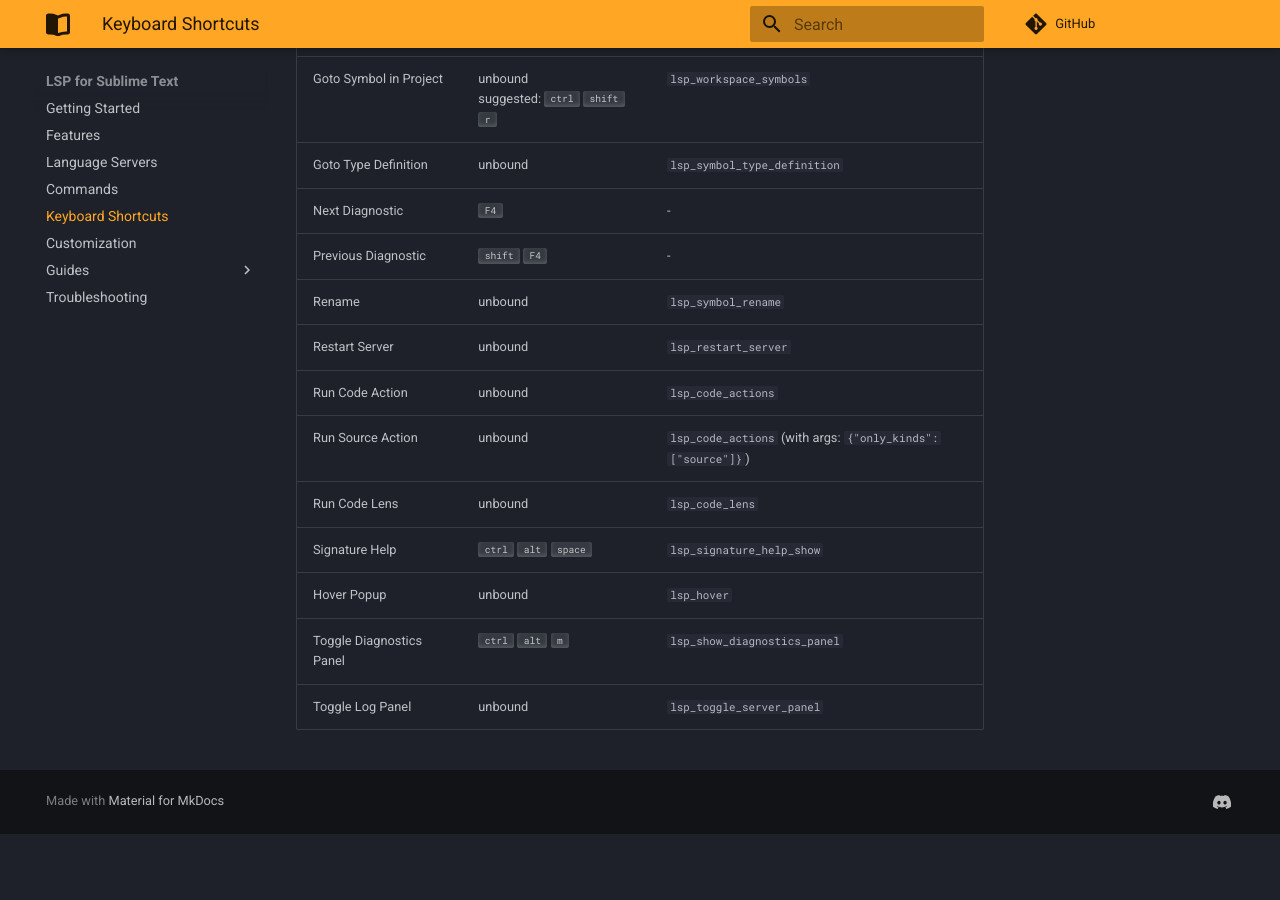
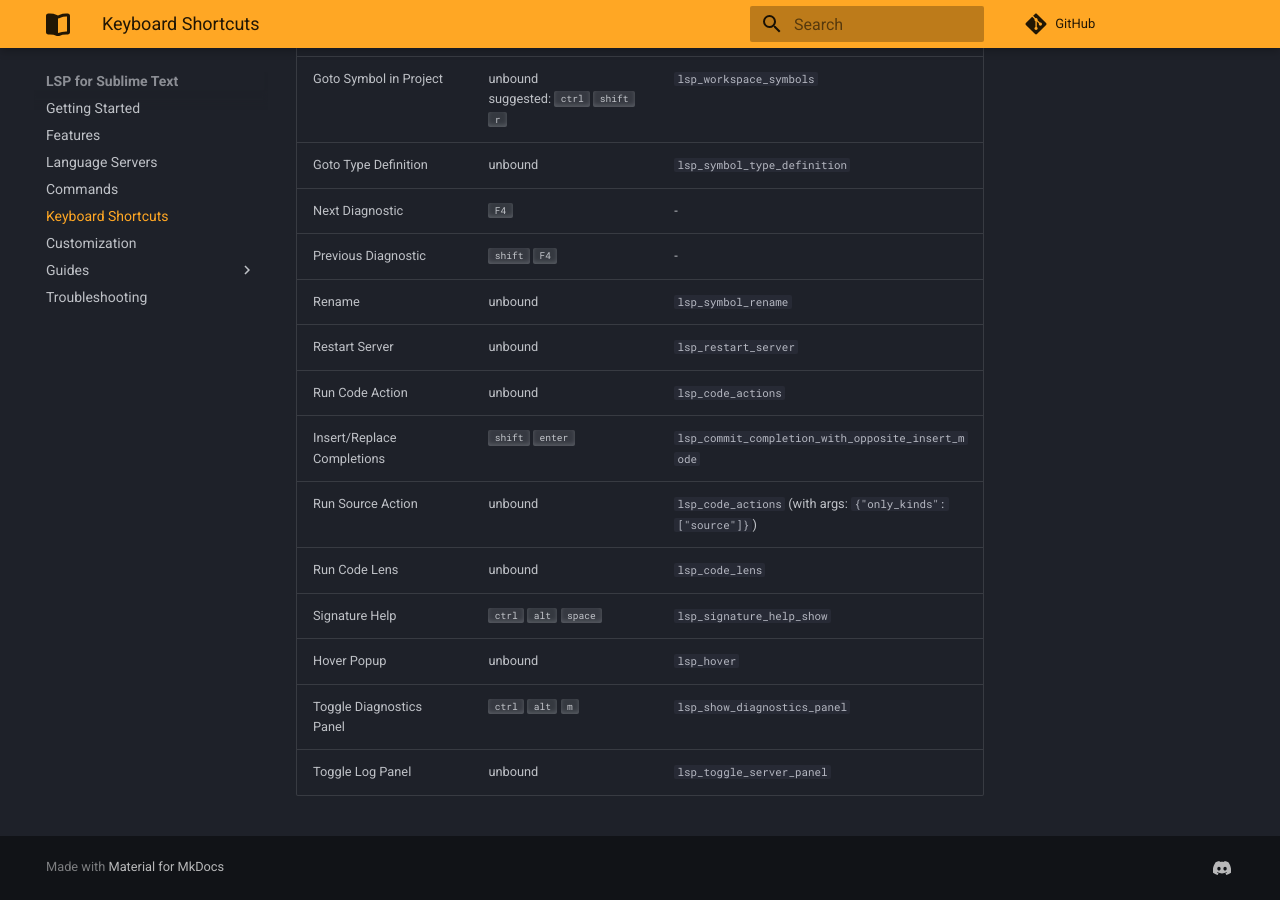
Before and after one commit to sublimelsp/LSP, an MkDocs documentation site: the page built from docs/src/keyboard_shortcuts.md, in a window 1280 px wide and 900 px high, scrolled down 1006 px. Built offline with MkDocs 1.6.1 and Material for MkDocs 9.7.7, drawn with Linux system fonts in a browser that asks for light colours; comment, search, counter and statistics services are not loaded; before the commit the page ends 1840 px from its top, so only the background shows below that.

Commit message:
add to docs

```diff
--- a/docs/src/keyboard_shortcuts.md
+++ b/docs/src/keyboard_shortcuts.md
@@ -26,6 +26,7 @@
 | Rename | unbound | `lsp_symbol_rename`
 | Restart Server | unbound | `lsp_restart_server`
 | Run Code Action | unbound | `lsp_code_actions`
+| Insert/Replace Completions | <kbd>shift</kbd> <kbd>enter</kbd> | `lsp_commit_completion_with_opposite_insert_mode`
 | Run Source Action | unbound | `lsp_code_actions` (with args: `{"only_kinds": ["source"]}`)
 | Run Code Lens | unbound | `lsp_code_lens`
 | Signature Help | <kbd>ctrl</kbd> <kbd>alt</kbd> <kbd>space</kbd> | `lsp_signature_help_show`
```
